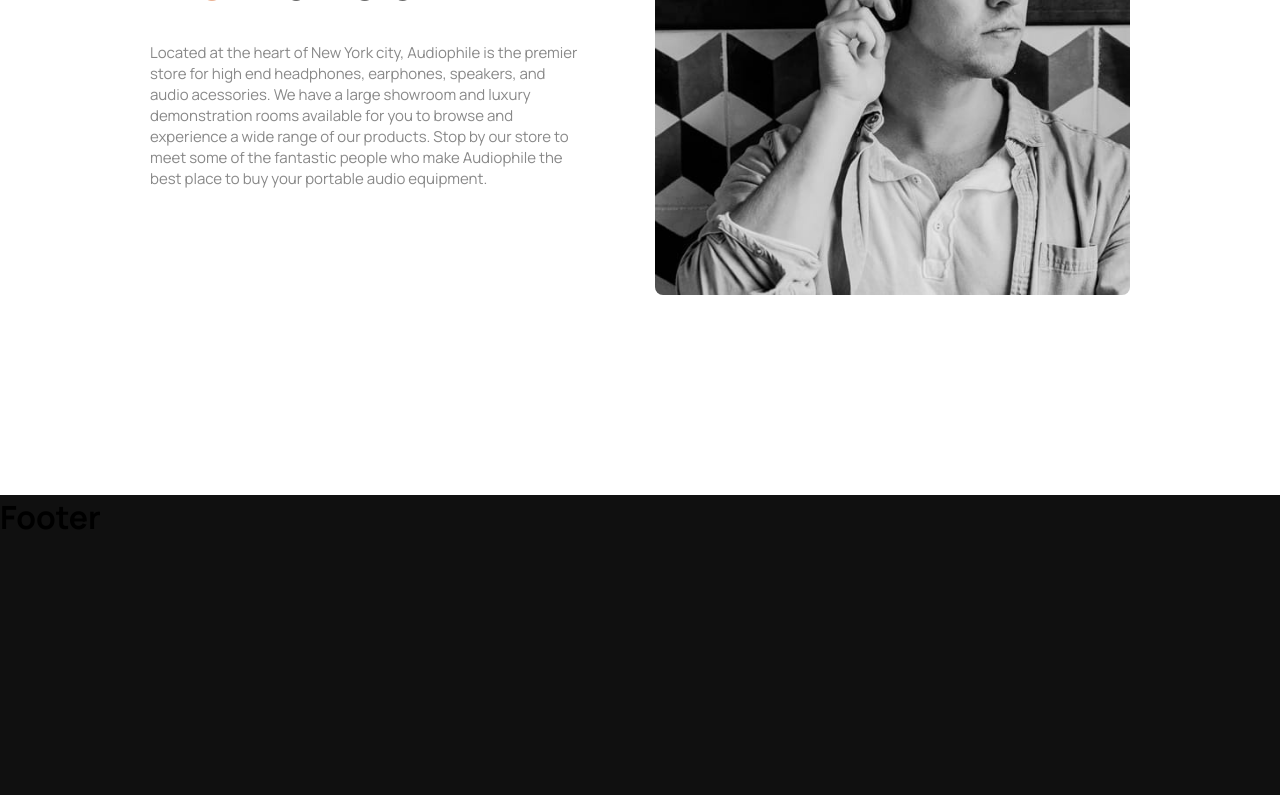
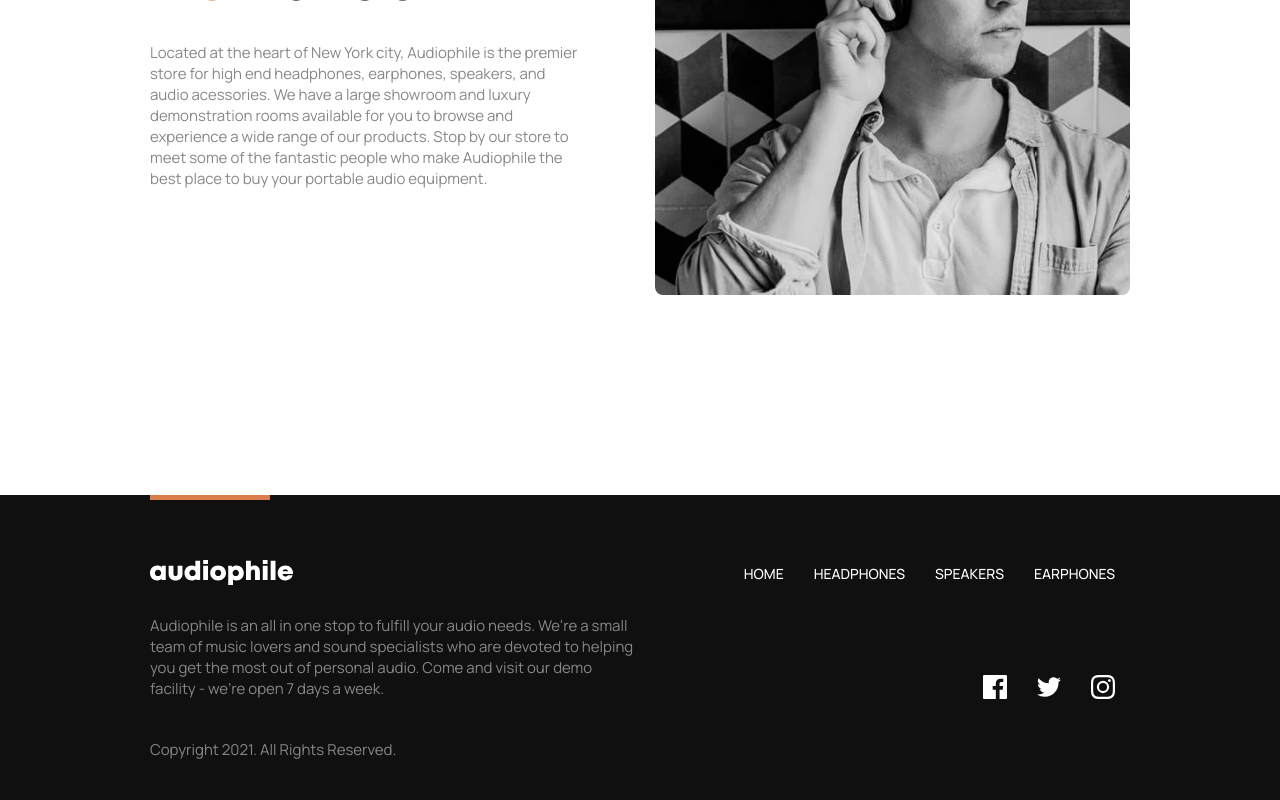
Before and after one commit to akaahl/audiophile-ecommerce, a React (Create React App) app: page / in a window 1280 px wide. Shown: the part 2985-3785 px from the top of the page. Built offline with nearby package versions, Linux system fonts and the light colour scheme.

Commit message:
Styled up the Footer component

```diff
--- a/src/components/Shared/Footer.js
+++ b/src/components/Shared/Footer.js
@@ -1,10 +1,70 @@
 import React from "react";
 import styled from "styled-components";
+import logo from "../../assets/shared/desktop/logo.svg";
+import { Link } from "react-router-dom";
+import fbIcon from "../../assets/shared/desktop/icon-facebook.svg";
+import twitterIcon from "../../assets/shared/desktop/icon-twitter.svg";
+import igIcon from "../../assets/shared/desktop/icon-instagram.svg";
 
 const Footer = () => {
   return (
     <StyledFooter>
-      <h1>Footer</h1>
+      <div className="orange-line"></div>
+
+      <nav>
+        <img src={logo} alt="logo" />
+        <ul>
+          <li>
+            <Link>Home</Link>
+          </li>
+          <li>
+            <Link>Headphones</Link>
+          </li>
+          <li>
+            <Link>Speakers</Link>
+          </li>
+          <li>
+            <Link>Earphones</Link>
+          </li>
+        </ul>
+      </nav>
+
+      <div className="text-content">
+        <p>
+          Audiophile is an all in one stop to fulfill your audio needs. We're a
+          small team of music lovers and sound specialists who are devoted to
+          helping you get the most out of personal audio. Come and visit our
+          demo facility - we’re open 7 days a week.
+        </p>
+
+        <ul>
+          <li>
+            <img src={fbIcon} alt="facebook" />
+          </li>
+          <li>
+            <img src={twitterIcon} alt="twitter" />
+          </li>
+          <li>
+            <img src={igIcon} alt="instagram" />
+          </li>
+        </ul>
+      </div>
+
+      <div className="footer-copyright">
+        <span>Copyright 2021. All Rights Reserved.</span>
+
+        <ul>
+          <li>
+            <img src={fbIcon} alt="facebook" />
+          </li>
+          <li>
+            <img src={twitterIcon} alt="twitter" />
+          </li>
+          <li>
+            <img src={igIcon} alt="instagram" />
+          </li>
+        </ul>
+      </div>
     </StyledFooter>
   );
 };
@@ -13,6 +73,116 @@ export default Footer;
 
 const StyledFooter = styled.footer`
   background-color: #101010;
-  height: 300px;
   margin-top: 200px;
+  padding: 0 150px 40px 150px;
+
+  .orange-line {
+    height: 5px;
+    width: 120px;
+    background-color: #db7d4a;
+  }
+
+  nav {
+    margin-top: 60px;
+    display: flex;
+    align-items: center;
+    justify-content: space-between;
+
+    ul {
+      list-style: none;
+      display: flex;
+
+      li {
+        margin: 0 15px;
+
+        a {
+          text-decoration: none;
+          color: #ffffff;
+          text-transform: uppercase;
+          font-size: 14px;
+          font-weight: 500;
+          transition: color 0.2s ease-in-out;
+
+          &:hover {
+            color: #d87d4a;
+          }
+        }
+      }
+    }
+  }
+
+  .text-content {
+    margin-top: 30px;
+    display: flex;
+    align-items: center;
+    justify-content: space-between;
+
+    p {
+      flex: 0.5;
+      color: #878787;
+      font-size: 15px;
+    }
+
+    ul {
+      flex: 0.5;
+      display: flex;
+      align-self: flex-end;
+      align-items: center;
+      justify-content: flex-end;
+      list-style: none;
+
+      li {
+        margin: 0 15px;
+        display: grid;
+        place-items: center;
+
+        img {
+          cursor: pointer;
+          transition: all 0.2s ease-in-out;
+
+          &:hover {
+            filter: invert(50%) sepia(45%) saturate(639%) hue-rotate(337deg)
+              brightness(102%) contrast(88%);
+          }
+        }
+      }
+    }
+  }
+
+  .footer-copyright {
+    margin-top: 40px;
+    display: flex;
+    align-items: center;
+    justify-content: space-between;
+
+    span {
+      flex: 0.5;
+      color: #878787;
+      font-size: 15px;
+    }
+
+    ul {
+      flex: 0.5;
+      display: none;
+      align-items: center;
+      justify-content: flex-end;
+      list-style: none;
+
+      li {
+        margin: 0 15px;
+        display: grid;
+        place-items: center;
+
+        img {
+          cursor: pointer;
+          transition: all 0.2s ease-in-out;
+
+          &:hover {
+            filter: invert(50%) sepia(45%) saturate(639%) hue-rotate(337deg)
+              brightness(102%) contrast(88%);
+          }
+        }
+      }
+    }
+  }
 `;
```
